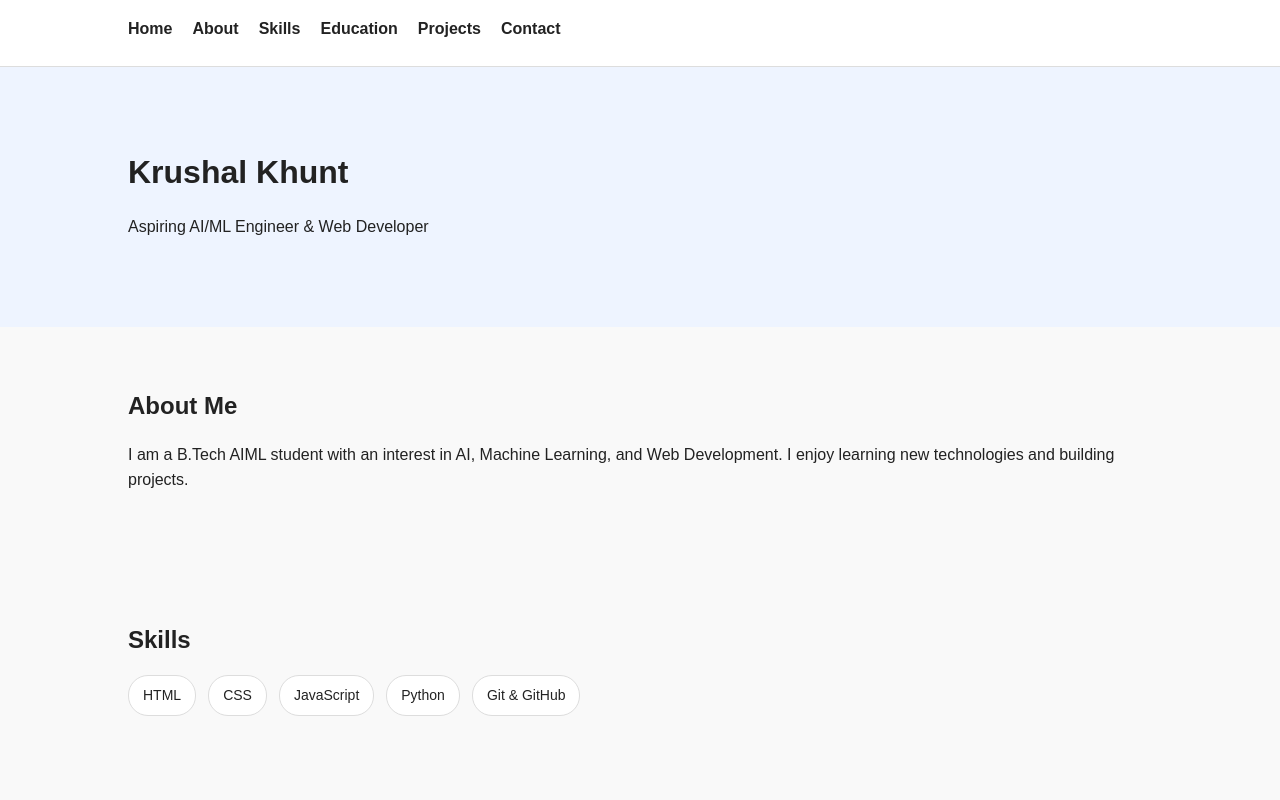
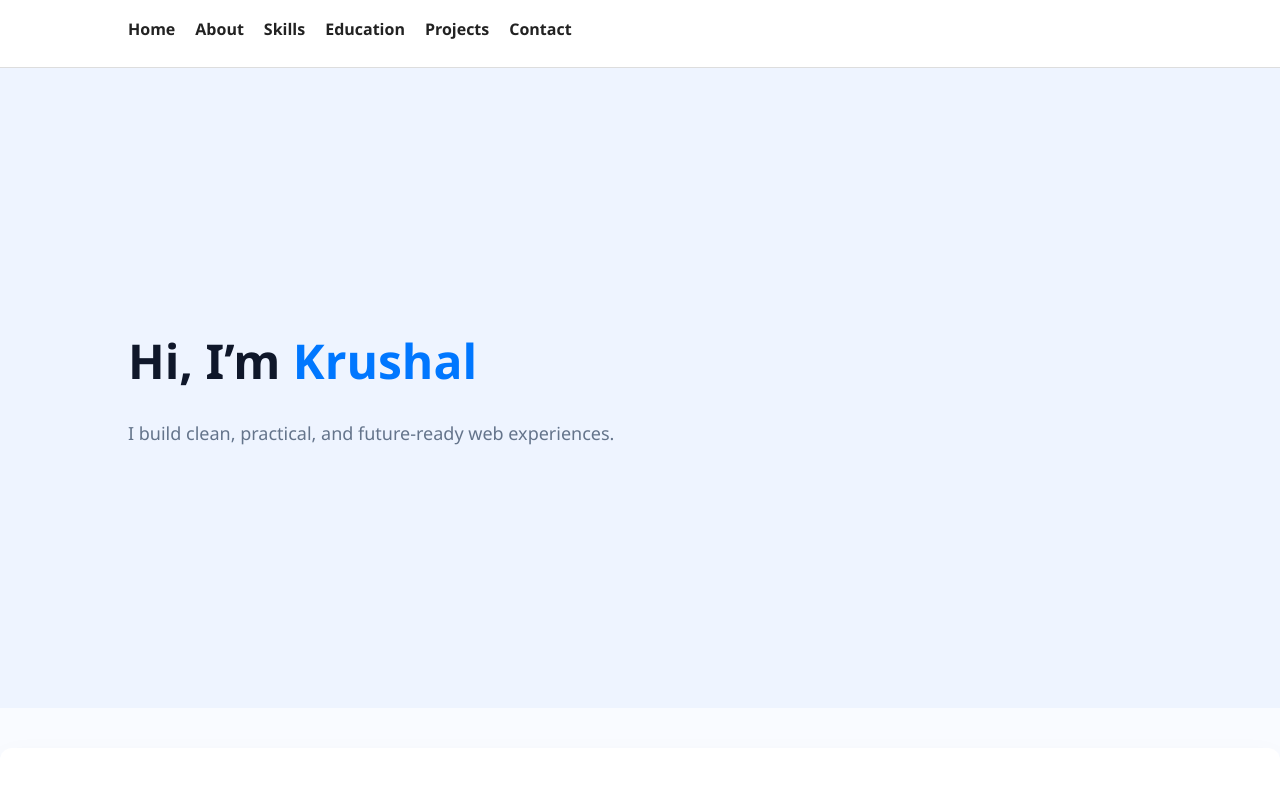
Before and after one commit to Krushal-Patel/Krushal-Portfolio, a plain HTML site: page index.html in a window 1280 px wide. Shown: the top 800 px of the page. Drawn offline with Linux system fonts and the light colour scheme.

Commit message:
Add modern hero section and brand-based design system

```diff
--- a/assets/css/style.css
+++ b/assets/css/style.css
@@ -88,3 +88,53 @@ p, li {
 .project-card h3 {
   margin-bottom: 10px;
 }
+
+
+/* ===== Global Theme Variables ===== */
+:root {
+  --primary-color: #0a2540;      /* Deep blue (premium feel) */
+  --secondary-color: #0077ff;    /* Accent blue */
+  --light-bg: #f9fbff;           /* Soft background */
+  --dark-text: #0f172a;          /* Main text */
+  --muted-text: #64748b;         /* Light text */
+}
+
+/* ===== Global Body Style ===== */
+body {
+  font-family: "Segoe UI", system-ui, sans-serif;
+  background-color: var(--light-bg);
+  color: var(--dark-text);
+  line-height: 1.7;
+}
+
+/* ===== Hero Section ===== */
+#home {
+  min-height: 80vh;                 /* screen ka major part */
+  display: flex;
+  flex-direction: column;
+  justify-content: center;
+  padding: 0 10%;
+}
+
+#home h1 {
+  font-size: 48px;
+  margin-bottom: 16px;
+}
+
+.highlight {
+  color: var(--secondary-color);    /* brand accent */
+}
+
+.subtitle {
+  font-size: 18px;
+  color: var(--muted-text);
+  max-width: 600px;
+}
+
+/* ===== Section Card Look ===== */
+section {
+  background: #ffffff;
+  margin: 40px auto;
+  border-radius: 12px;
+  box-shadow: 0 10px 30px rgba(0, 0, 0, 0.04);
+}
--- a/index.html
+++ b/index.html
@@ -22,11 +22,17 @@
     </nav>
 
 
-    <!-- ===== Header / Home ===== -->
+    <!-- ===== Hero / Home Section ===== -->
     <header id="home">
-        <h1>Krushal Khunt</h1>
-        <p>Aspiring AI/ML Engineer & Web Developer</p>
+        <h1>
+            Hi, I’m <span class="highlight">Krushal</span>
+        </h1>
+
+        <p class="subtitle">
+            I build clean, practical, and future-ready web experiences.
+        </p>
     </header>
+
 
     <!-- ===== About ===== -->
     <section id="about">
```
